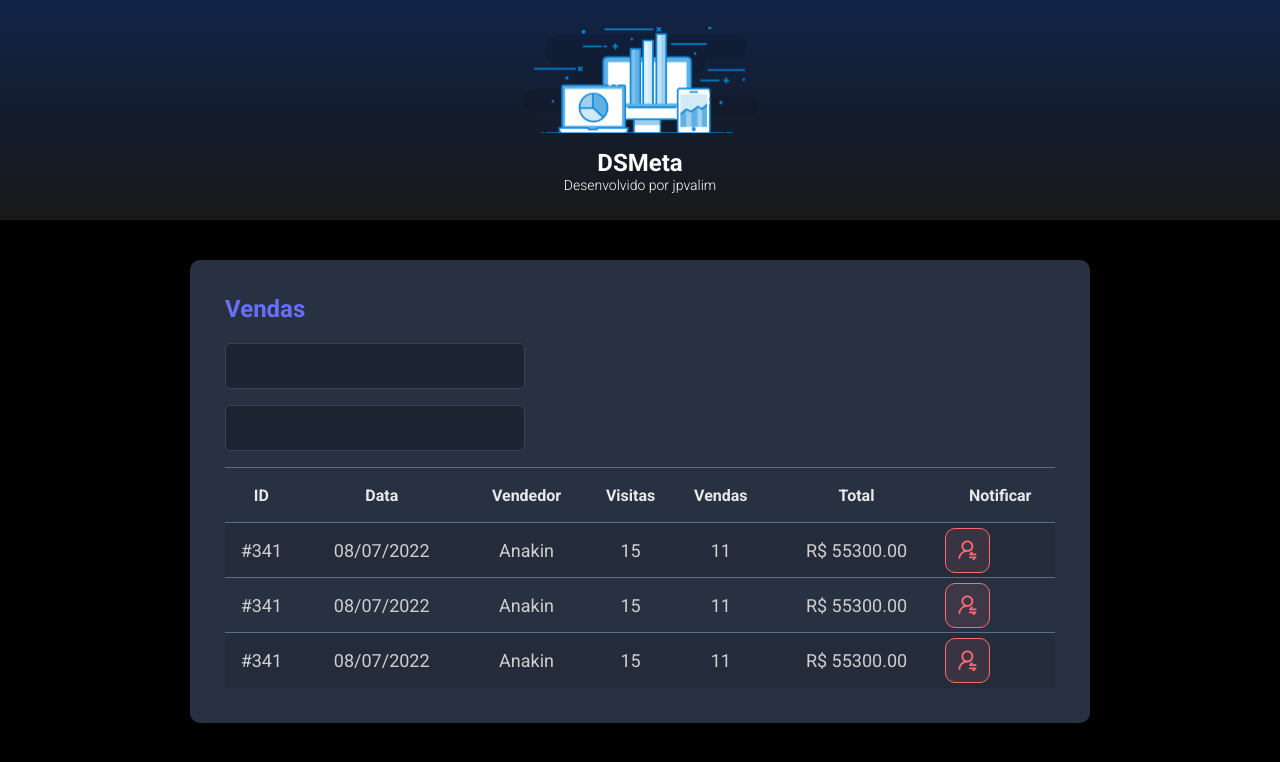
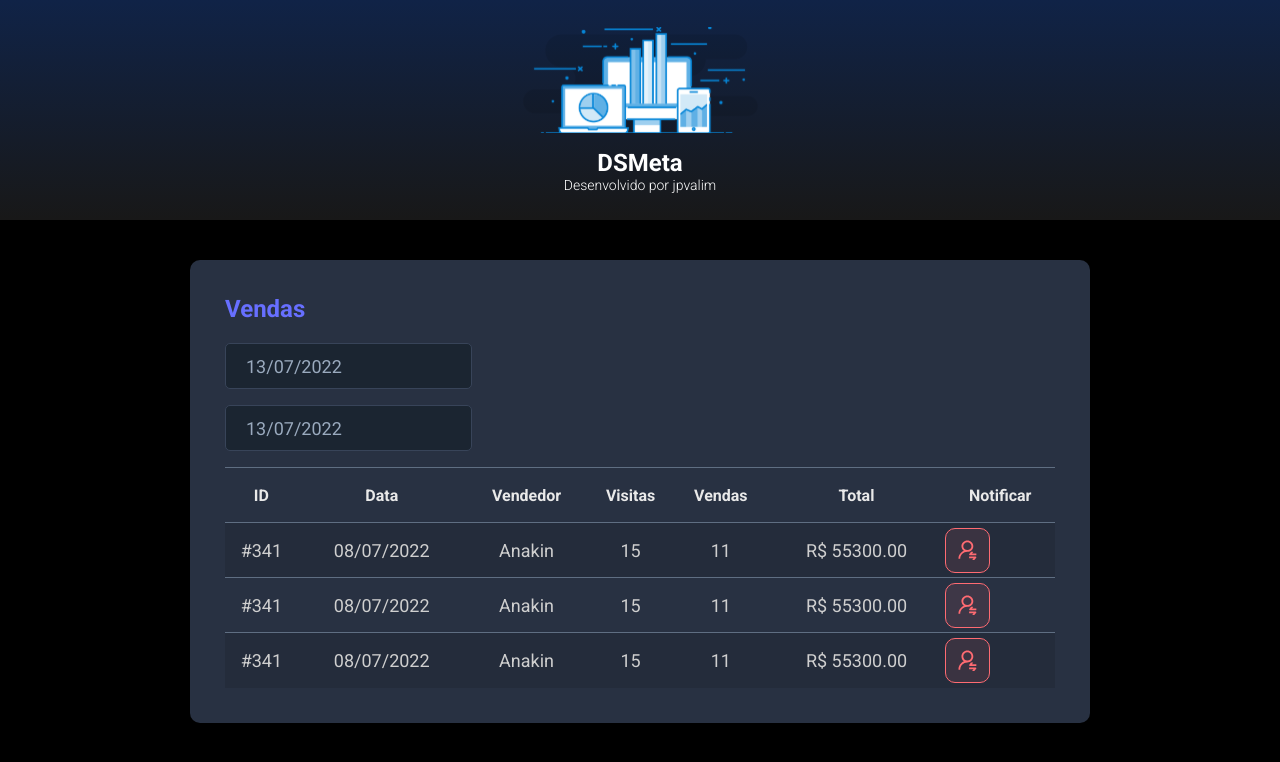
Before and after one commit to jpvalim/dsmeta, a React (Vite) app in the folder frontend/: page / in a window 1280 px wide. Shown: the top 762 px of the page. Built offline with nearby package versions, Linux system fonts and the light colour scheme.

Commit message:
Date picker

```diff
--- a/frontend/package.json
+++ b/frontend/package.json
@@ -8,7 +8,9 @@
     "preview": "vite preview"
   },
   "dependencies": {
+    "@types/react-datepicker": "4.4.2",
     "react": "^18.0.0",
+    "react-datepicker": "4.8.0",
     "react-dom": "^18.0.0"
   },
   "devDependencies": {
--- a/frontend/src/components/SalesCard/index.tsx
+++ b/frontend/src/components/SalesCard/index.tsx
@@ -1,15 +1,28 @@
+import DatePicker from "react-datepicker";
+import "react-datepicker/dist/react-datepicker.css";
+
 import NotificationButton from '../NotificationButton';
-import './styles.css'
+import './styles.css';
 
 function SalesCard() {
     return (
         <div className="dsmeta-card">
             <h2 className="dsmeta-sales-title">Vendas</h2>
             <div className="dsmeta-form-control-container">
-                <input className="dsmeta-form-control" type="text" />
+                <DatePicker
+                    selected={new Date()}
+                    onChange={(date: Date) => { }}
+                    className="dsmeta-form-control"
+                    dateFormat="dd/MM/yyyy"
+                />
             </div>
             <div className="dsmeta-form-control-container">
-                <input className="dsmeta-form-control" type="text" />
+                <DatePicker
+                    selected={new Date()}
+                    onChange={(date: Date) => { }}
+                    className="dsmeta-form-control"
+                    dateFormat="dd/MM/yyyy"
+                />
             </div>
 
             <div>
```
Also changed, not shown: 1 other file (tests, documents, lock files or other folders).
